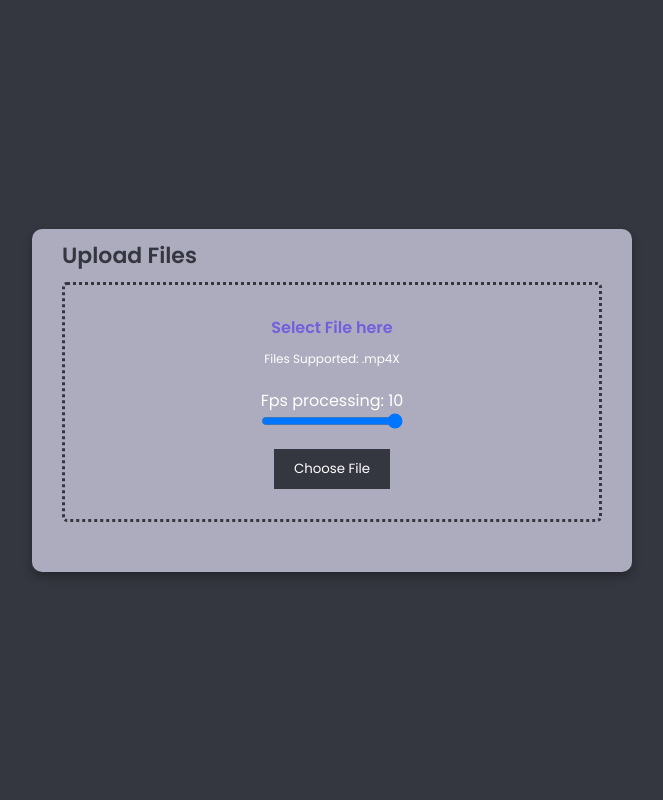
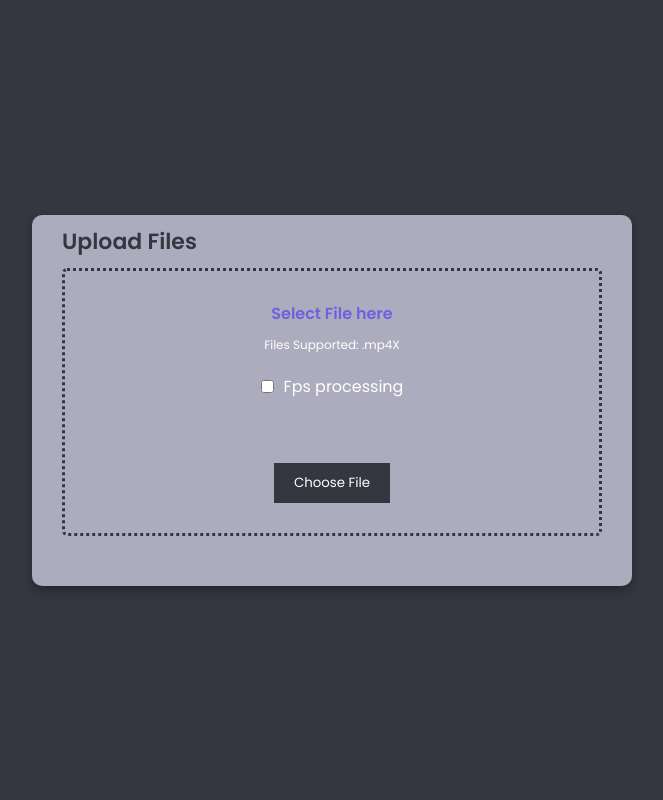
Before and after one commit to BramTerlouw/Big-Data-AI-Minor-Group-1, a PHP site: page / in a window 1280 px wide. Shown: the whole page, without its empty margins (308-971 px from the left). Run offline with PHP 8.4, Linux system fonts and the light colour scheme.

Commit message:
ui with fps range, fps changes api, fps changes ProcessVideo.py

```diff
--- a/public/index.html
+++ b/public/index.html
@@ -29,8 +29,15 @@
                 <input type="file" hidden accept=".mp4" id="video-file" name="video-file" style="display:none;" multiple>
 
                 <div class="advanced">
-                    <label for="rangeInput">Fps processing: <span id="rangeValue">10</span></label>
-                    <input type="range" id="rangeInput" name="rangeInput" min="1" max="10" value="10">
+                    <div class="checkbox-container">
+                        <input type="checkbox" name="fps_processing" id="fps_processing">
+                        <label for="fps_processing">Fps processing</label>
+                    </div>
+
+                    <div id="rangeContainer" class="range-container" style="opacity: 0">
+                        <input type="range" id="rangeInput" name="rangeInput" min="1" max="30" value="10">
+                        <label for="rangeInput">Amount: <span id="rangeValue">10</span></label>
+                    </div>
                 </div>
 
                 <button class="btn" id="choose">Choose File</button>
@@ -50,6 +57,9 @@
     const videoFile = document.getElementById("video-file")
     const choose = document.getElementById("choose");
 
+    const rangeContainer = document.getElementById("rangeContainer");
+    const fpsProcessingCheckbox = document.getElementById("fps_processing");
+
     const rangeInput = document.getElementById('rangeInput');
     const rangeValue = document.getElementById('rangeValue');
 
@@ -59,6 +69,14 @@
 
     choose.addEventListener("click", function (e) {
         videoFile.click()
+    });
+
+    fpsProcessingCheckbox.addEventListener("change", function() {
+        if (fpsProcessingCheckbox.checked) {
+            rangeContainer.style.opacity = "1";
+        } else {
+            rangeContainer.style.opacity = "0";
+        }
     });
 
     videoFile.addEventListener('change', function (e) {
@@ -83,6 +101,9 @@
         if (file) {
             formData.append('file', document.getElementById('video-file').files[0]);
             formData.append('user_id', 42);
+            if (fpsProcessingCheckbox.checked) {
+                formData.append('fps', rangeInput.value);
+            }
 
             try {
                 const response = await fetch('http://localhost:8081/api/v1/video/upload', {
--- a/public/style.css
+++ b/public/style.css
@@ -90,6 +90,21 @@
 
   display: flex;
   flex-direction: column;
+  gap: 10px;
 
   color: #ffffff;
 }
+
+.checkbox-container {
+  display: flex;
+  gap: 10px;
+}
+
+.range-container {
+  display: flex;
+  flex-direction: column;
+}
+
+.range-container label {
+  font-size: 12px;
+}
```
Also changed, not shown: 4 other files.
